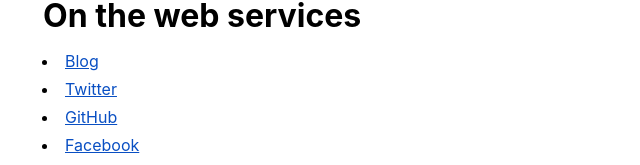
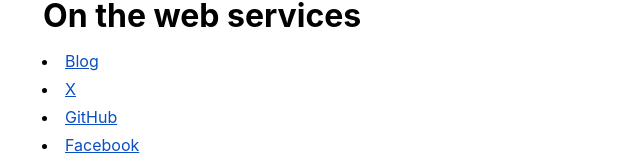
Before and after one commit to katsuma/katsuma.tv, a Next.js app: page / in a window 1280 px wide. Shown: the part 516-681 px from the top of the page, without its empty margins (229-869 px from the left). Built offline with nearby package versions, Linux system fonts and the light colour scheme.

Commit message:
Rename service from Twitter to X

```diff
--- a/src/components/Bio/index.tsx
+++ b/src/components/Bio/index.tsx
@@ -30,7 +30,7 @@
       <h2>On the web services</h2>
       <ul>
         <li><a href="https://blog.katsuma.tv">Blog</a></li>
-        <li><a href="https://twitter.com/ryo_katsuma">Twitter</a></li>
+        <li><a href="https://x.com/ryo_katsuma">X</a></li>
         <li><a href="https://github.com/katsuma">GitHub</a></li>
         <li><a href="https://facebook.com/katsuma">Facebook</a></li>
         <li><a href="https://speakerdeck.com/katsuma">Speaker Deck</a></li>
```
